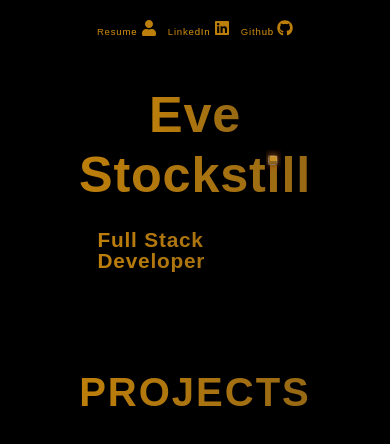
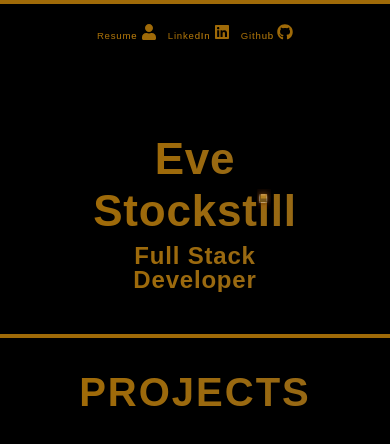
Before and after one commit to evestockstill/evestockstill, a React app: page / in a window 390 px wide. Built offline with nearby package versions, Linux system fonts and the light colour scheme; a web font is replaced by a local one.

Commit message:
responsive header

```diff
--- a/src/components/abstract/variables.scss
+++ b/src/components/abstract/variables.scss
@@ -15,7 +15,9 @@ $darkgrey-2: #333;
 $newGreen: rgb(32,133,96);
  $blue: #98b5cc;
 $yellow: #d84603;
-$yellow1: #e69a0dd2;
+$yellow1: #c1810ad2;
+// $yellow1: #e9aa0ad2;
+// $yellow2: #a30202;
 $yellow2: #b37c18d7;
 $yellow3: #423419d7;
 $whiteShadow: rgba(#fff, .4);
--- a/src/components/header/Header.scss
+++ b/src/components/header/Header.scss
@@ -1,14 +1,15 @@
 @import "../abstract/global.scss";
-.wrapper {
-  width: auto;
-  max-width: auto;
-  padding: 0 0.1rem;
-  margin: 0;
-  overflow: hidden;
-}
+
 .header {
-  height: 80vh;
+  height: 45vh;
+   border-bottom: .5rem solid $yellow1;
   @include respond(phone) {
+    height: 30vh;
+  }
+  @include respond(tab-port) {
+    height: 35vh;
+  }
+  @include respond(tab-port-big) {
     height: 40vh;
   }
 
@@ -21,9 +22,17 @@
     width: auto;
     z-index: -1;
     background-blend-mode: screen;
-    clip-path: circle(44.5% at 50% 50%);
+
+
+    // clip-path: circle(44.5% at 50% 50%);
     @include respond(phone) {
       display: none;
+    }
+    @include respond(tab-port) {
+      height: 30vh;
+    }
+    @include respond(tab-port-big) {
+      height: 40vh;
     }
     &__content {
       width: 100%;
@@ -32,32 +41,52 @@
     }
   }
   .first {
-    @include text-color(6.3rem);
-    margin-top: 7rem;
+    @include text-color(7.3rem);
+    padding: .5rem;
     top: 20%;
     left: 50%;
     @include respond(phone) {
-      top: 7%;
+      padding-top: 5%;
+      font-size: 5.5rem;
     }
+     @include respond(tab-port) {
+    }
+    @include respond(tab-port-big) {
+ top: 18%;
+  }
   }
   .title {
-    @include text-color(2.8rem);
+    @include text-color(3.8rem);
     margin-top: 5rem;
-    top: 40%;
+    top: 33%;
     left: 50%;
+    text-align: center;
     @include respond(phone) {
-      top: 25%;
       font-size: 2.6rem;
     }
+     @include respond(tab-port) {
+      top: 20%;
+      font-size: 3rem;
+    }
+     @include respond(tab-port-big) {
+   top: 27%;
+  }
   }
   .text {
-    @include text-color(6.3rem);
-    margin-top: 6rem;
+    @include text-color(7.3rem);
     top: 30%;
     left: 50%;
     @include respond(phone) {
-      top: 15%;
+      top: 13%;
+      font-size: 5.5rem;
+
     }
+    @include respond(tab-port) {
+      top: 20%;
+    }
+     @include respond(tab-port-big) {
+  top: 25%;
+  }
     &:before {
       content: attr(data);
       position: absolute;
--- a/src/components/nav/Nav.js
+++ b/src/components/nav/Nav.js
@@ -21,7 +21,12 @@ const Nav = () => {
     </NavLink>
   );
   const linkedIn = (
-    <a className='links' href='https://www.linkedin.com/in/evestockstill/'>LinkedIn
+    <a
+      target='_self'
+      href='https://www.linkedin.com/in/evestockstill/'
+      className='links'
+    >
+      LinkedIn
       <FontAwesomeIcon
         icon={['fab', 'linkedin']}
         className='fa'
@@ -30,7 +35,11 @@ const Nav = () => {
     </a>
   );
   const github = (
-    <a className='links' href='https://www.github.com/evestockstill'>
+    <a
+      target='_self'
+      href='https://www.github.com/evestockstill'
+      className='links'
+    >
       Github
       <FontAwesomeIcon
         icon={['fab', 'github']}
--- a/src/components/nav/Nav.scss
+++ b/src/components/nav/Nav.scss
@@ -3,6 +3,8 @@ nav {
 display: flex;
 justify-content: flex-end;
 flex-direction: row;
+  border-top: .5rem solid $yellow1;
+
 background-color: transparent;
 @include respond(phone) {
   justify-content: center;
@@ -10,14 +12,13 @@ background-color: transparent;
 
 nav ul {
   list-style-type: none;
-  border-top: .2rem solid $yellow1;
+  border-top: 1rem solid $yellow1;
   display: flex;
 justify-content: space-between;
 flex-direction: row;
 }
 li {
   display: inline-block;
-
   background: linear-gradient(to right, $black, $yellow2);
     -webkit-background-clip: text;
     background-clip: text;
```
